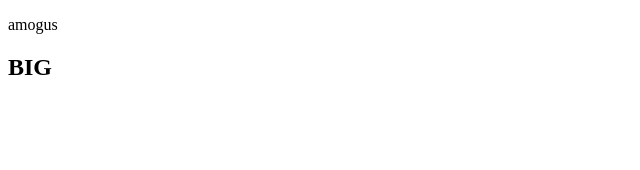
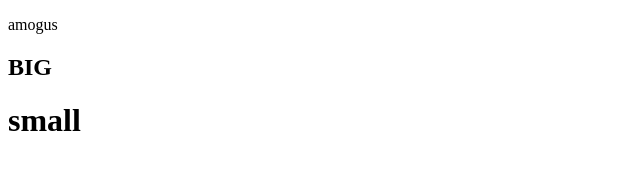
Before and after one commit to larenzzzz/Project.Portfolio, a plain HTML site: page index.html in a window 1280 px wide. Shown: the whole page, without its empty margins (0-640 px from the left). Drawn offline with Linux system fonts and the light colour scheme.

Commit message:
added small header

```diff
--- a/index.html
+++ b/index.html
@@ -8,5 +8,6 @@
 <body>
     <p>amogus</p>
     <h2>BIG</h2>
+    <h1>small</h1>
 </body>
 </html>
```
